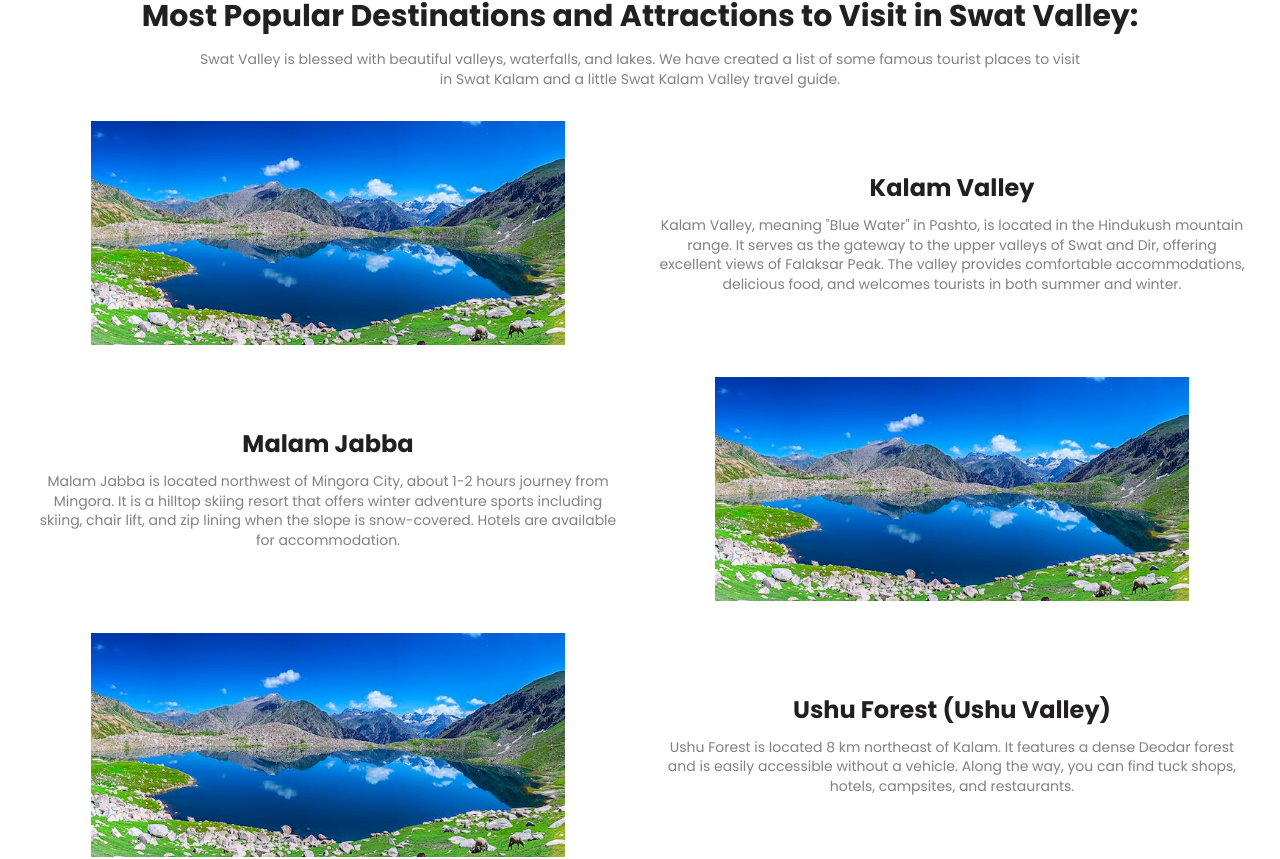
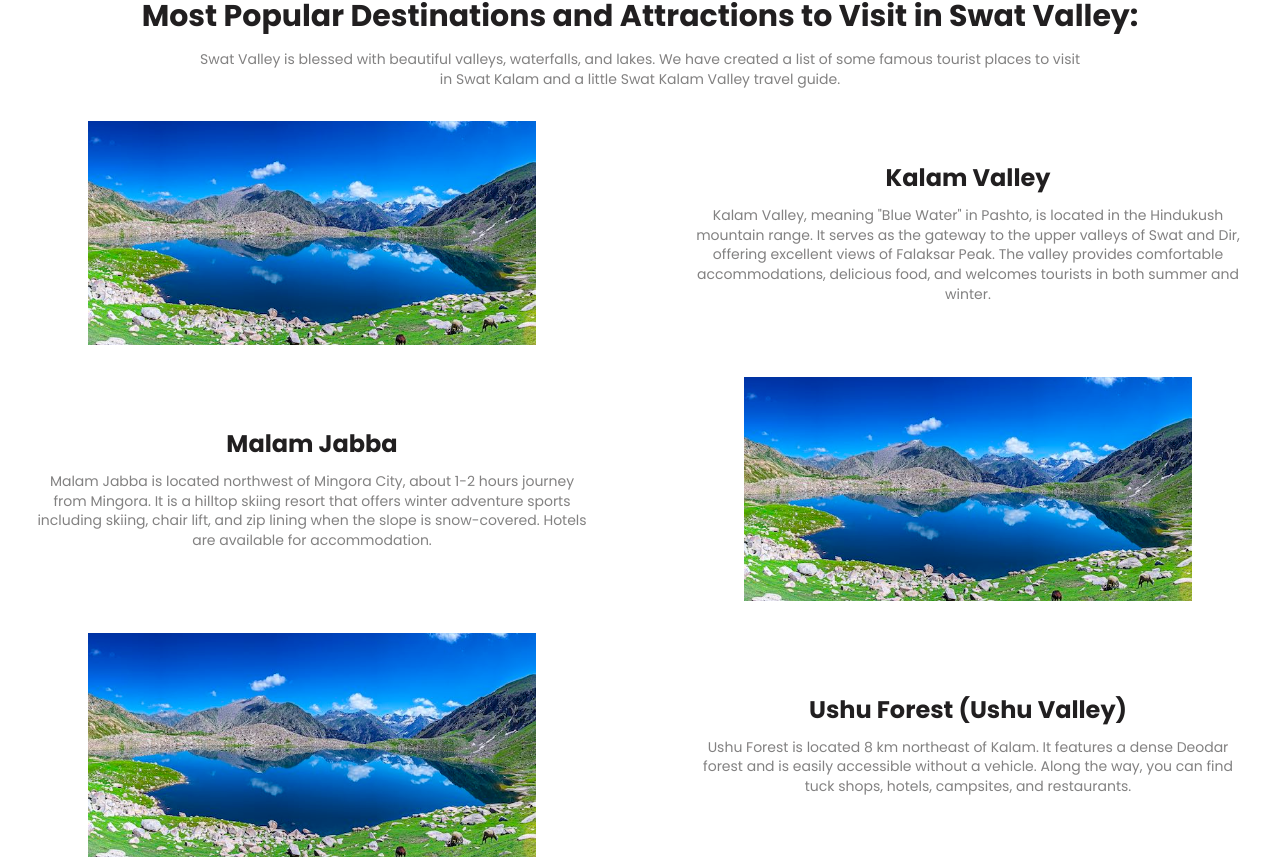
Before and after one commit to Sharmeen-Rauf/nayetalaash, a Next.js app: page /swat-kalam in a window 1280 px wide. Shown: the part 3020-3879 px from the top of the page. Built offline with nearby package versions, Linux system fonts and the light colour scheme; a web font is replaced by a local one.

Commit message:
Enhance layout on Swat Kalam page: adjust margin classes for images and text to improve alignment and visual consistency across sections.

```diff
--- a/app/swat-kalam/page.tsx
+++ b/app/swat-kalam/page.tsx
@@ -635,7 +635,7 @@ const SwatKalamPage = () => {
 						].map((destination, idx) => (
 							<div key={idx} className={`grid grid-cols-1 lg:grid-cols-2 gap-8 items-center`}>
 								{/* Image */}
-								<div className={`${destination.imageLeft ? 'lg:order-1' : 'lg:order-2'}`}>
+								<div className={`${destination.imageLeft ? 'lg:order-1' : 'lg:order-2'} ${destination.imageLeft ? 'lg:mr-8' : 'lg:ml-8'}`}>
 									<div className="relative h-40 lg:h-56 max-w-[80%] mx-auto overflow-hidden">
 										<Image
 											src={destination.image}
@@ -647,7 +647,7 @@ const SwatKalamPage = () => {
 								</div>
 
 								{/* Text Content */}
-								<div className={`${destination.imageLeft ? 'lg:order-2' : 'lg:order-1'}`}>
+								<div className={`${destination.imageLeft ? 'lg:order-2' : 'lg:order-1'} ${destination.imageLeft ? 'lg:ml-8' : 'lg:mr-8'}`}>
 									<h3 className="text-xl md:text-2xl font-bold mb-3 capitalize text-center" style={{ color: secondaryBlack }}>
 										{destination.title}
 									</h3>
```
